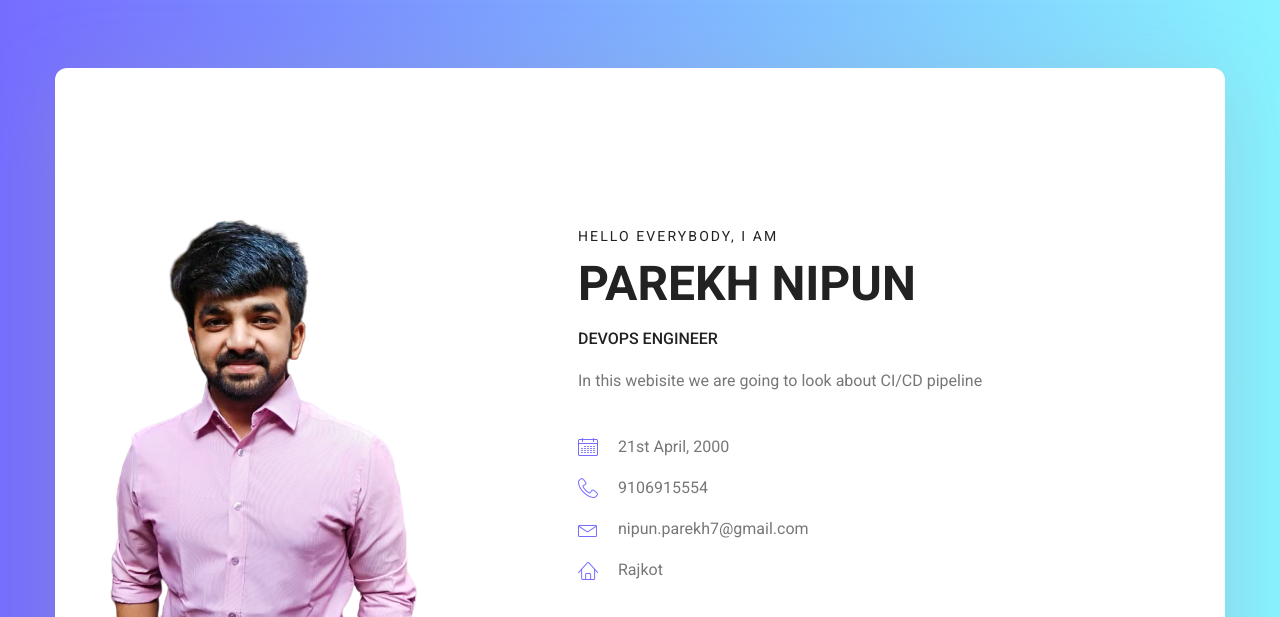
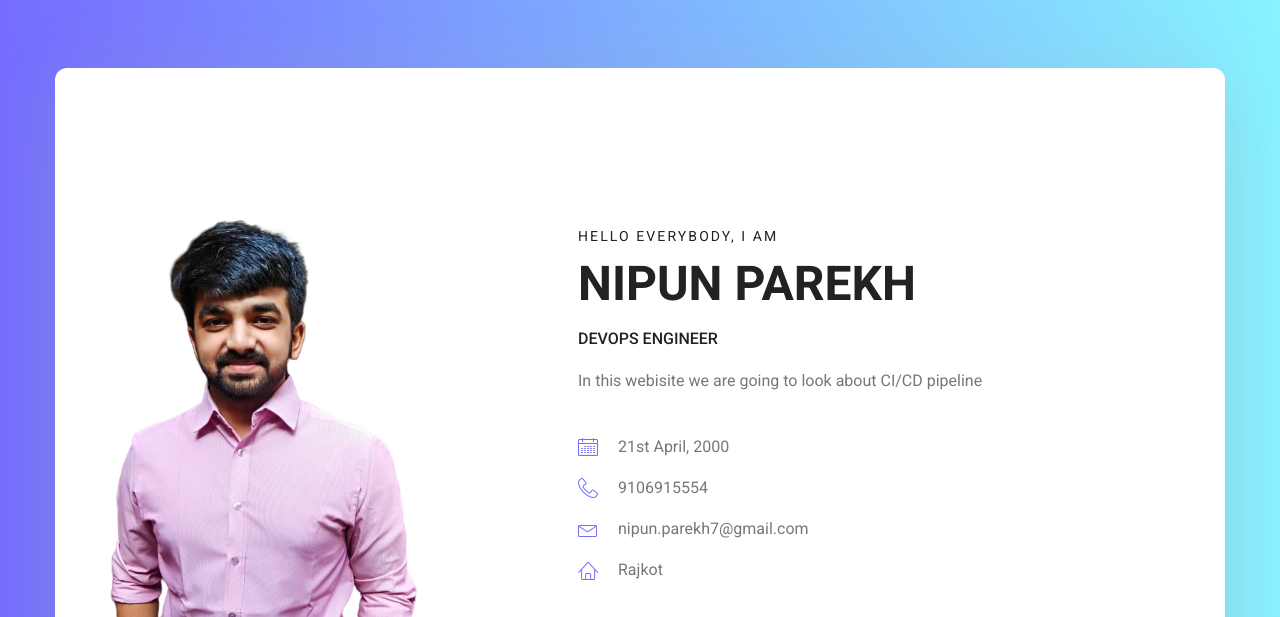
Before and after one commit to nipun214/ICTNipun, a plain HTML site: page index.html in a window 1280 px wide. Shown: the part 132-749 px from the top of the page. Drawn offline with Linux system fonts and the light colour scheme.

Commit message:
Update index.html

```diff
--- a/index.html
+++ b/index.html
@@ -75,7 +75,7 @@
 							<div class="media-body">
 								<div class="personal_text">
 									<h6>Hello Everybody, i am</h6>
-									<h3>Parekh Nipun</h3>
+									<h3>Nipun Parekh</h3>
 									<h4>DevOps Engineer</h4>
 									<p>In this webisite we are going to look about CI/CD pipeline</p>
 									<ul class="list basic_info">
```
